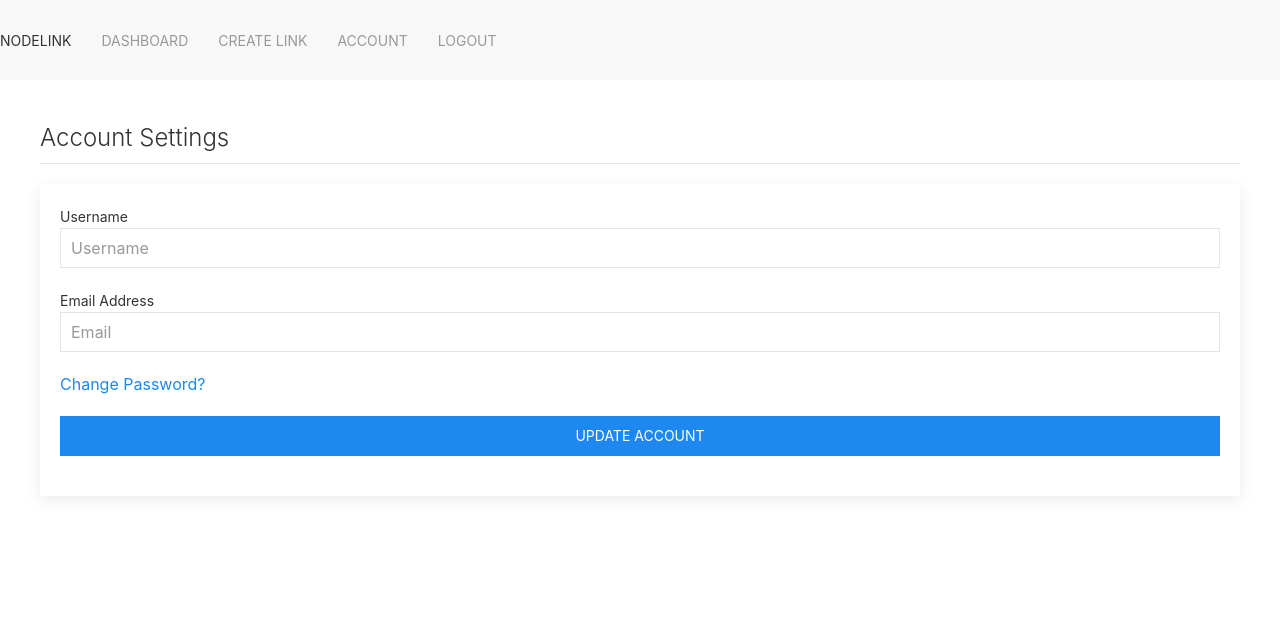
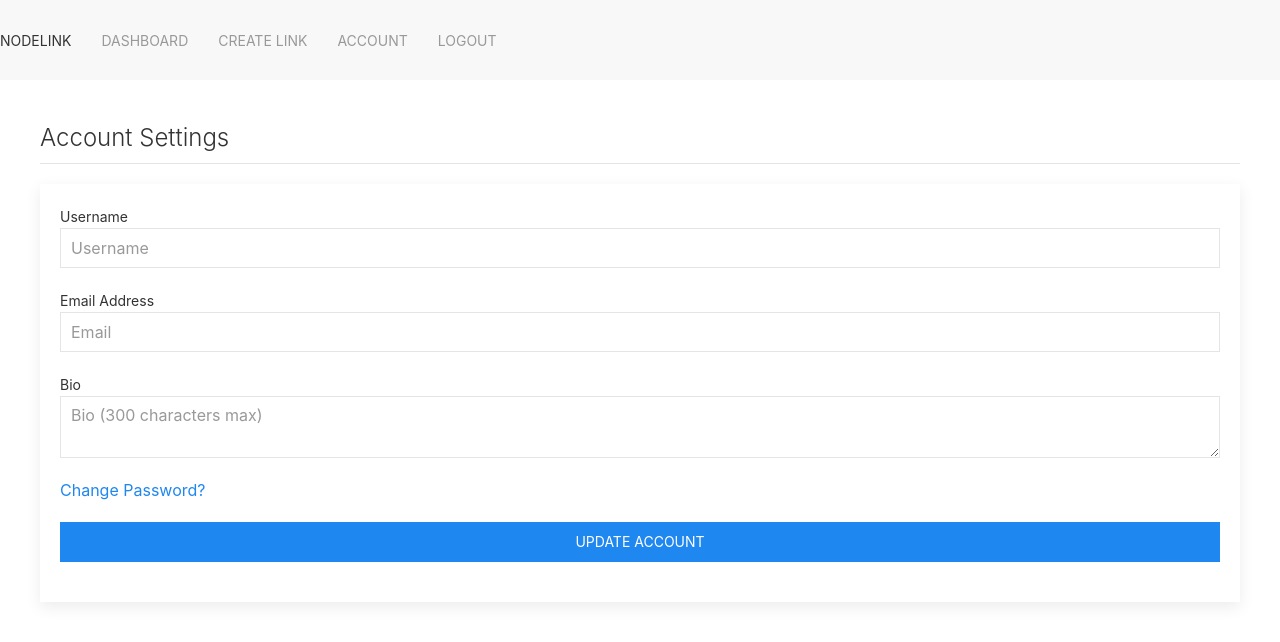
Before and after one commit to Nagacash/links, a website: page views/account.html in a window 1280 px wide. Drawn offline with nearby package versions, Linux system fonts and the light colour scheme; files that its build step writes are made by us from their sources.

Commit message:
added form for changing user bio

```diff
--- a/views/account.html
+++ b/views/account.html
@@ -20,6 +20,12 @@
                                 <label class="uk-form-label">Email Address</label>
                                 <input class='uk-input' type='email' value="{{defaultEmail}}" name='email' id='email'
                                     placeholder="Email" maxlength='320' required />
+                            </div>
+
+                            <div class="uk-margin bio-textarea">
+                                <label class="uk-form-label">Bio</label>
+                                <textarea class="uk-textarea" placeholder="Bio (300 characters max)" name='bio' id='bio'
+                                    minlength="4" maxlength="300">{{defaultBio}}</textarea>
                             </div>
 
                             {% for message in messages %}
```
